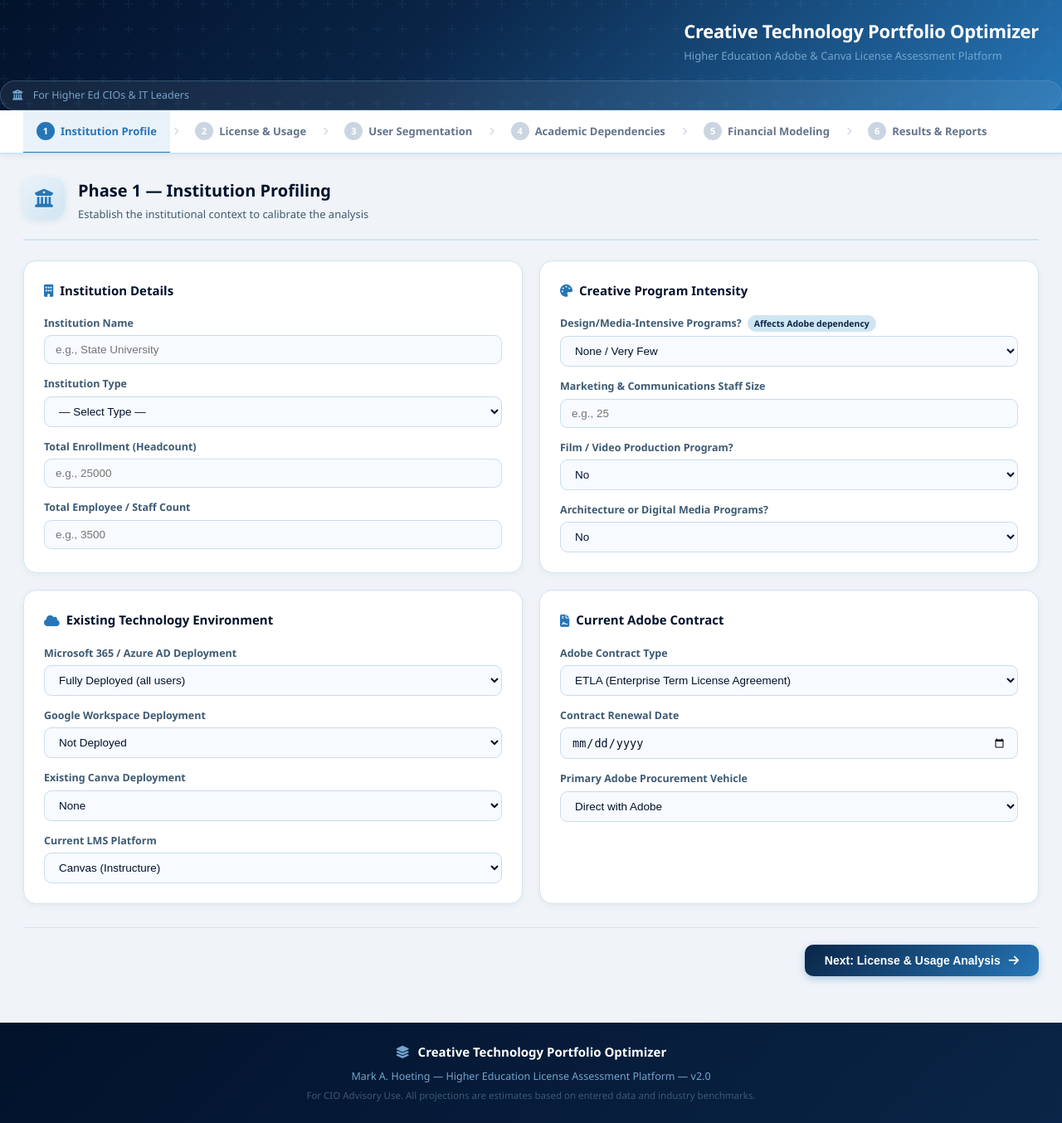
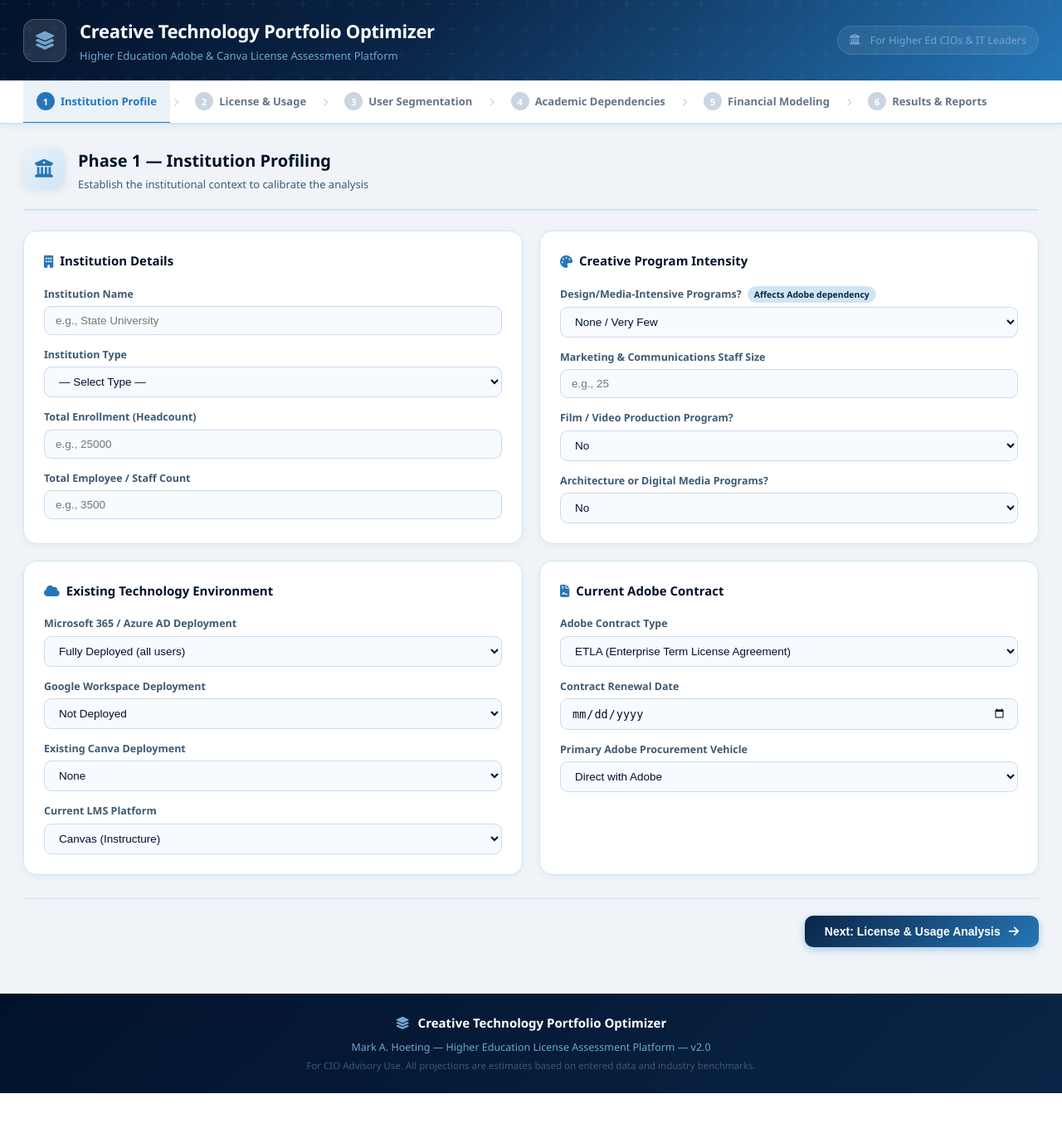
Before and after one commit to markahoeting/CreativeTechOpt, a Flask app: page / in a window 1280 px wide. Shown: the whole page at 83% size. After the commit the page ends 1318 px from the top, so only its background shows below. Run offline with Flask 3, Linux system fonts and the light colour scheme.

Commit message:
Add files via upload

```diff
--- a/templates/index.html
+++ b/templates/index.html
@@ -18,6 +18,8 @@
   <header class="it-header">
     <div class="header-inner">
       <div class="header-brand">
+        <div class="header-logo-box">
+          <i class="fas fa-layer-group"></i>
         </div>
         <div>
           <div class="header-title">Creative Technology Portfolio Optimizer</div>
```
Lines whose indentation alone changed are shown as unchanged.
